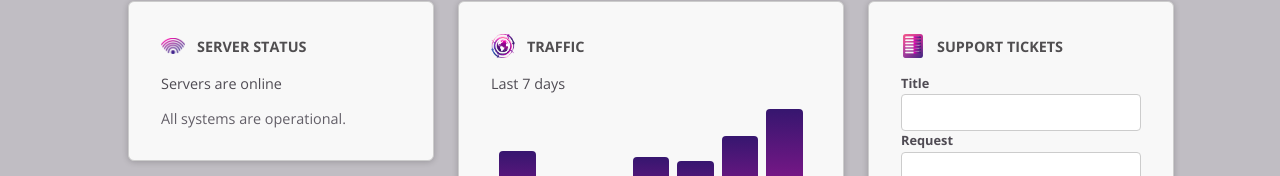
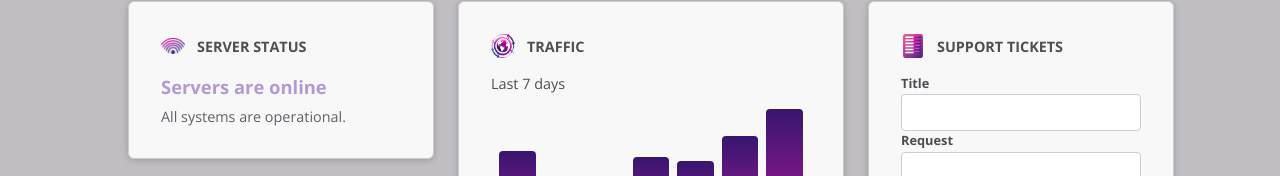
Before and after one commit to chemunoz/angular18-dashboard, an Angular app: page / in a window 1280 px wide. Shown: the part 183-359 px from the top of the page. Built offline with nearby package versions, Linux system fonts and the light colour scheme.

Commit message:
style: set dynamic CSS classes for status

```diff
--- a/src/app/pages/dashboard/components/server-status/server-status.component.html
+++ b/src/app/pages/dashboard/components/server-status/server-status.component.html
@@ -1,3 +1,11 @@
+<div
+  [class]="{
+    status: true,
+    'status-online': currentStatus === 'online',
+    'status-offline': currentStatus === 'offline',
+    'status-unknown': currentStatus === 'unknown'
+  }"
+>
   @if (currentStatus === 'online') {
   <p>Servers are online</p>
   <p>All systems are operational.</p>
@@ -8,3 +16,4 @@
   <p>Server status is unknown</p>
   <p>Fetching server status failed.</p>
   }
+</div>
```
Lines whose indentation alone changed are shown as unchanged.
